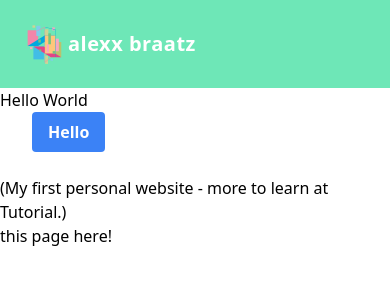
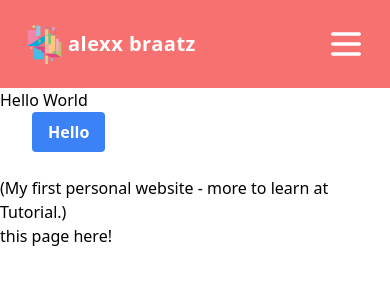
Before and after one commit to alexbraatz/home_base, a Next.js app: page / in a window 390 px wide. Shown: the top 300 px of the page. Built offline with nearby package versions, Linux system fonts and the light colour scheme.

Commit message:
add hamburger menu

```diff
--- a/components/Navbar.jsx
+++ b/components/Navbar.jsx
@@ -4,7 +4,7 @@ import Logo from '../public/images/myLogo.svg'
 export const Navbar = () => {
 	return (
 		<>
-			<nav className='flex items center flex-wrap bg-green-300 p-3 '>
+			<nav className='flex items center flex-wrap bg-red-400 p-3 '>
 				<Link href='/'>
 					<a className='inline-flex items-center p-2 mr-4 '>
 
@@ -22,6 +22,25 @@ export const Navbar = () => {
 					</a>
 				</Link>
 
+				<button className='inline-flex p-3 hover:bg-green-600 rounded text-white ml-auto hover:text-white outline-none'>
+					<svg
+						className='w-10 h-10'
+						fill='none'
+						stroke='currentColor'
+						viewBox='0 0 24 24'
+					>
+						<path
+							strokeLinecap='round'
+							strokeLinejoin='round'
+							strokeWidth={2}
+							d='M4 6h16M4 12h16M4 18h16'
+						/>
+					</svg>
+				</button>
+
+				<div className='hidden w-full lg:inline-flix lg:flex-grow lg:w-auot'>
+
+				</div>
 			</nav>
 		</>
 	)
```
